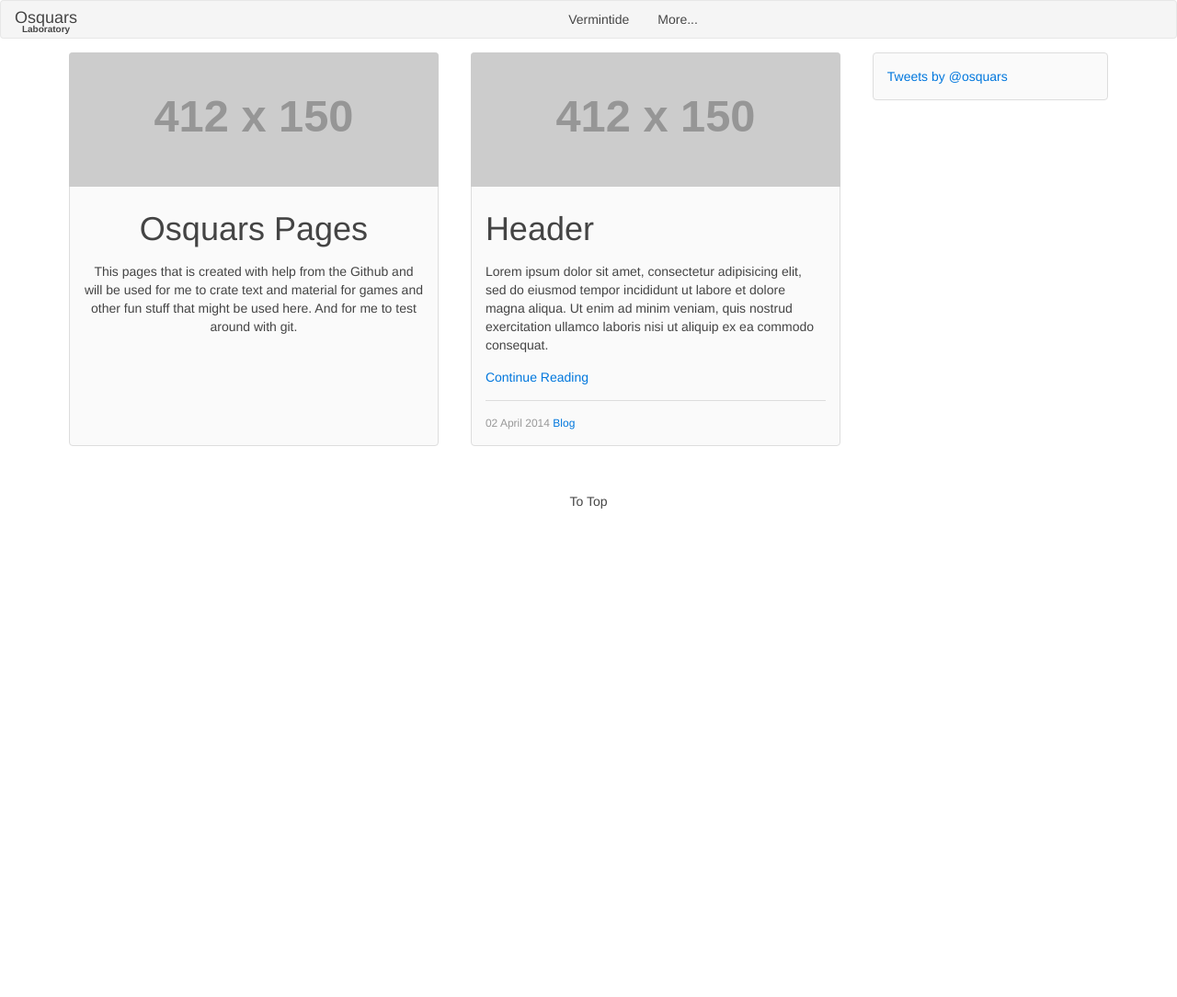
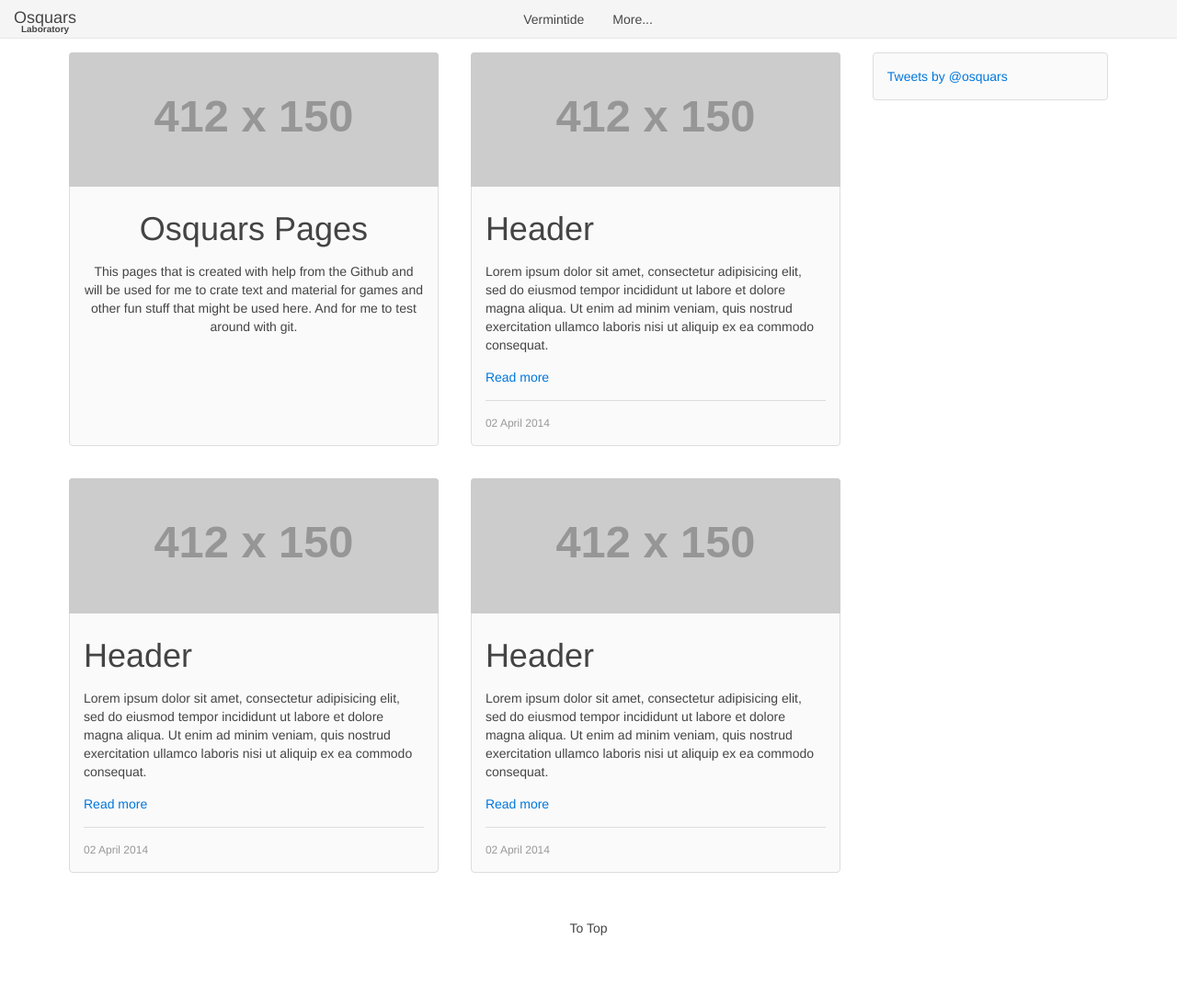
Before and after one commit to osquars/osquars.github.io, a PHP site: page / in a window 1280 px wide. Shown: the whole page at 92% size. Before the commit the page ends 553 px from the top, so only its background shows below. Run offline with PHP 8.4, Linux system fonts and the light colour scheme; grey boxes labelled with a size stand in for pictures from a placeholder-image service; some libraries are stand-ins or nearby versions.

Commit message:
changing the set up of navbar

```diff
--- a/css/mycss.css
+++ b/css/mycss.css
@@ -1,4 +1,8 @@
 /* Menu changes */
+.osq-brand {
+    position: absolute;
+    left: 0;
+}
 .uk-navbar-nav:first-child > li:first-child > a {
     border-top-left-radius: 0px;
     border-bottom-left-radius: 0px;
--- a/index.html
+++ b/index.html
@@ -9,10 +9,27 @@
     <script src="js/jquery-1.11.3.min.js"></script>
     <script src="js/uikit.min.js"></script>
     <script src="js/components/sticky.min.js"></script>
-    <script src="http://ajax.googleapis.com/ajax/libs/angularjs/1.4.8/angular.min.js"></script>
+    <!--<script src="http://ajax.googleapis.com/ajax/libs/angularjs/1.4.8/angular.min.js"></script>-->
 </head>
-<body ng-app="">
-<div class="headerbar" ng-include="'headerbar.html'"></div>
+<body>
+<div class="headerbar">
+    <!-- Navigation -->
+    <nav class="uk-navbar uk-navbar-attached" data-uk-sticky="{animation: 'uk-animation-slide-top', top: -50}">
+        <div class="osq-brand uk-flex uk-flex-middle">
+            <a class="uk-navbar-brand uk-navbar-nav-subtitle" href="/">Osquars<div style="margin-top: -15px; text-align: center; font-weight: 800;">Laboratory</div></a>
+        </div>
+        <div class="uk-flex uk-flex-center uk-hidden-small">
+            <ul class="uk-navbar-nav">
+                <ul class="uk-navbar-nav">
+                    <li><a href="#">Vermintide</a></li>
+                    <li><a href="#">More...</a></li>
+                </ul>
+            </ul>
+        </div>
+        <a href="#" class="uk-navbar-toggle uk-navbar-flip uk-visible-small"></a>
+    </nav>
+    <!-- Navigation -->
+</div>
 
 <div class="uk-container uk-container-center uk-margin-top">
 	<div class="uk-grid"  data-uk-grid-match data-uk-grid-margin>
@@ -36,13 +53,41 @@
 							<h1 class="uk-article-title uk-margin-bottom"><a href="#" title="Joomla Templates">Header</a></h1>
 							<p>Lorem ipsum dolor sit amet, consectetur adipisicing elit, sed do eiusmod tempor incididunt ut labore et dolore magna aliqua. Ut enim ad minim veniam, quis nostrud exercitation ullamco laboris nisi ut aliquip ex ea commodo consequat.</p>
 							<p class="uk-margin-small-top">
-								<a href="#" title="Read more">Continue Reading</a>
+								<a href="#" title="Read more">Read more</a>
 							</p>
 							<hr class="uk-margin-top uk-margin-bottom">
-							<div class="uk-article-meta"><span><time datetime="2014-04-02">02 April 2014</time></span> <span><a href="#">Blog</a></span></div>
+							<div class="uk-article-meta"><span><time datetime="2014-04-02">02 April 2014</time></span></div>
 						</div>
 					</article>
 				</div>
+                <div class="uk-width-small-1-2">
+                    <article class="uk-article">
+                        <div class="uk-panel uk-panel-box">
+                            <a class="osq-panel-teaser uk-panel-teaser" href="#" title=""><img src="http://placehold.it/412x150"></a>
+                            <h1 class="uk-article-title uk-margin-bottom"><a href="#" title="Joomla Templates">Header</a></h1>
+                            <p>Lorem ipsum dolor sit amet, consectetur adipisicing elit, sed do eiusmod tempor incididunt ut labore et dolore magna aliqua. Ut enim ad minim veniam, quis nostrud exercitation ullamco laboris nisi ut aliquip ex ea commodo consequat.</p>
+                            <p class="uk-margin-small-top">
+                                <a href="#" title="Read more">Read more</a>
+                            </p>
+                            <hr class="uk-margin-top uk-margin-bottom">
+                            <div class="uk-article-meta"><span><time datetime="2014-04-02">02 April 2014</time></span></div>
+                        </div>
+                    </article>
+                </div>
+                <div class="uk-width-small-1-2">
+                    <article class="uk-article">
+                        <div class="uk-panel uk-panel-box">
+                            <a class="osq-panel-teaser uk-panel-teaser" href="#" title=""><img src="http://placehold.it/412x150"></a>
+                            <h1 class="uk-article-title uk-margin-bottom"><a href="#" title="Joomla Templates">Header</a></h1>
+                            <p>Lorem ipsum dolor sit amet, consectetur adipisicing elit, sed do eiusmod tempor incididunt ut labore et dolore magna aliqua. Ut enim ad minim veniam, quis nostrud exercitation ullamco laboris nisi ut aliquip ex ea commodo consequat.</p>
+                            <p class="uk-margin-small-top">
+                                <a href="#" title="Read more">Read more</a>
+                            </p>
+                            <hr class="uk-margin-top uk-margin-bottom">
+                            <div class="uk-article-meta"><span><time datetime="2014-04-02">02 April 2014</time></span></div>
+                        </div>
+                    </article>
+                </div>
 			</div>
 		</div>
 		<aside class="uk-width-medium-1-4">
@@ -51,6 +96,7 @@
 				<script>!function(d,s,id){var js,fjs=d.getElementsByTagName(s)[0],p=/^http:/.test(d.location)?'http':'https';if(!d.getElementById(id)){js=d.createElement(s);js.id=id;js.src=p+"://platform.twitter.com/widgets.js";fjs.parentNode.insertBefore(js,fjs);}}(document,"script","twitter-wjs");</script>
 			</div>
 		</aside>
+    </div>
 </div>
 
 <footer>
--- a/vermintide/index.html
+++ b/vermintide/index.html
@@ -14,7 +14,7 @@
 <body>
 <div class="headerbar">
     <!-- Navigation -->
-    <nav class="uk-navbar" data-uk-sticky="{animation: 'uk-animation-slide-top', top: -50}">
+    <nav class="uk-navbar uk-navbar-attached" data-uk-sticky="{animation: 'uk-animation-slide-top', top: -50}">
         <a class="uk-navbar-brand uk-navbar-nav-subtitle" href="/">Osquars<div style="margin-top: -15px; text-align: center; font-weight: 800;">Laboratory</div></a>
         <!-- <div class="uk-navbar-flip">
             <a href="#" class="uk-navbar-toggle uk-navbar-flip"></a>
```
